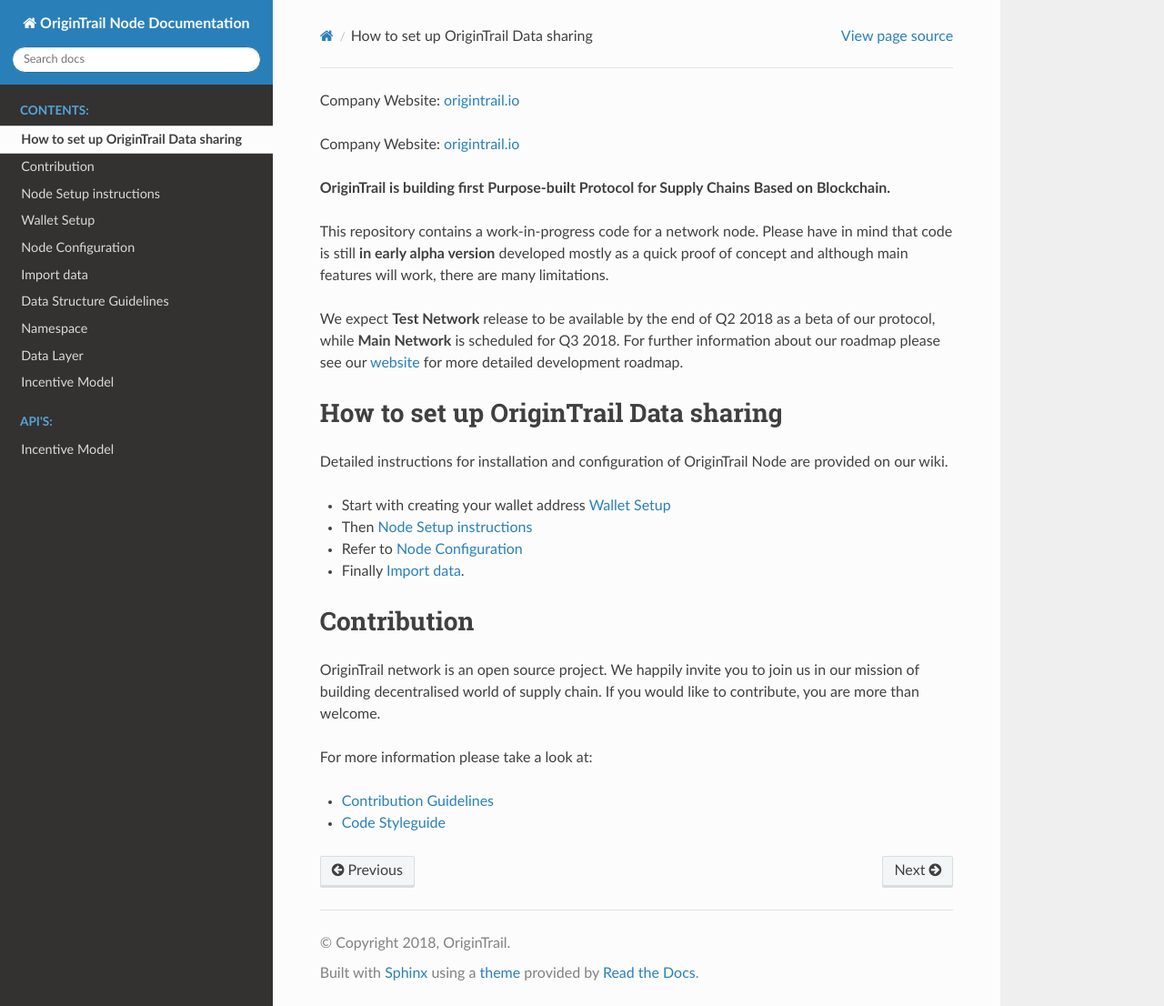
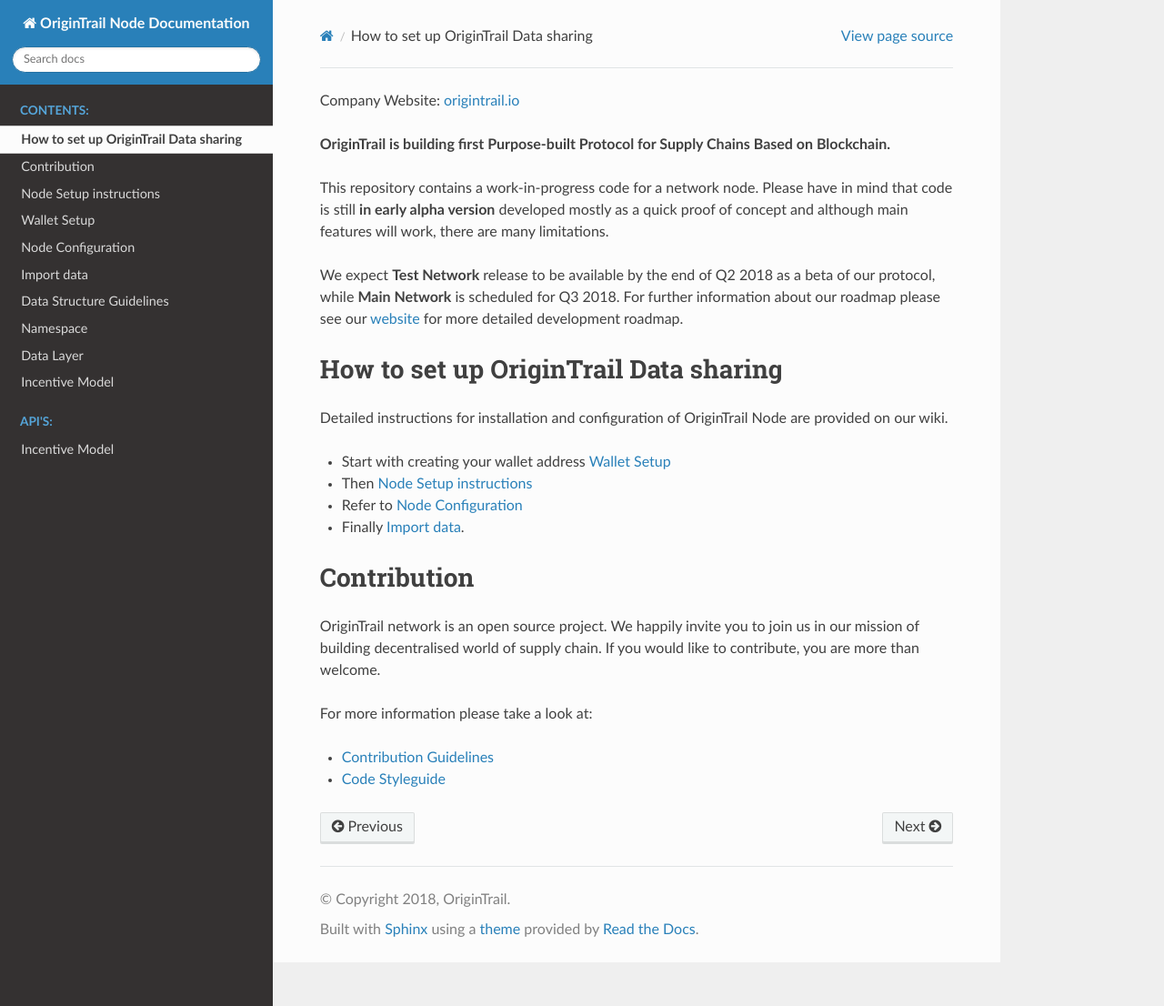
Before and after one commit to OriginTrail/ReadTheDocs, a Sphinx documentation site: the page built from source/introduction.rst, in a window 1280 px wide and 1106 px high. Shown: the whole window at 91% size. Built offline with Sphinx 7.4.7 and the Read the Docs theme 2.0.0, drawn with Linux system fonts in a browser that asks for light colours.

Commit message:
Update introduction.rst

```diff
--- a/source/introduction.rst
+++ b/source/introduction.rst
@@ -1,6 +1,4 @@
 ..  _introduction:
-
-Company Website: `origintrail.io`_
 
 Company Website: `origintrail.io`_
 
```
